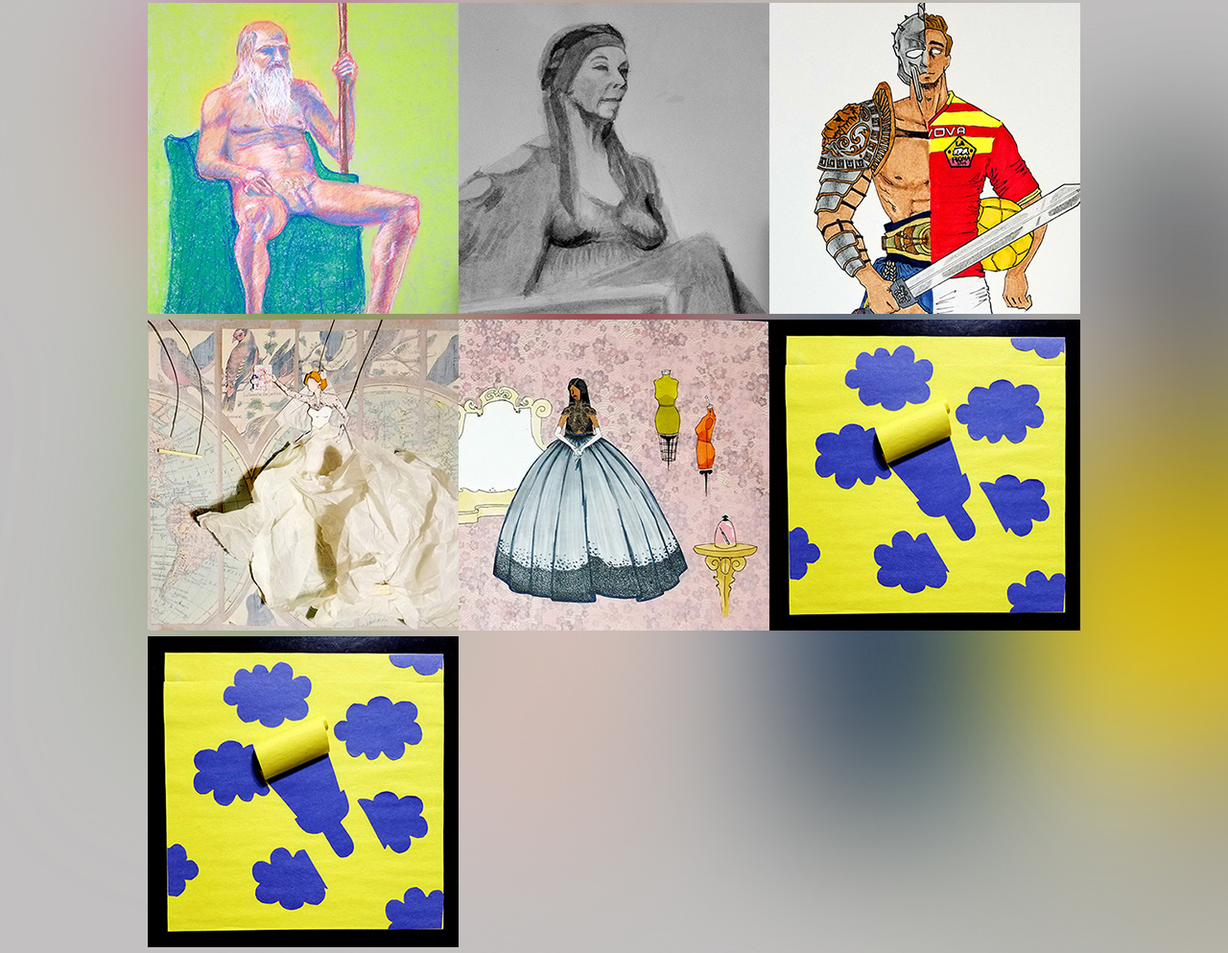
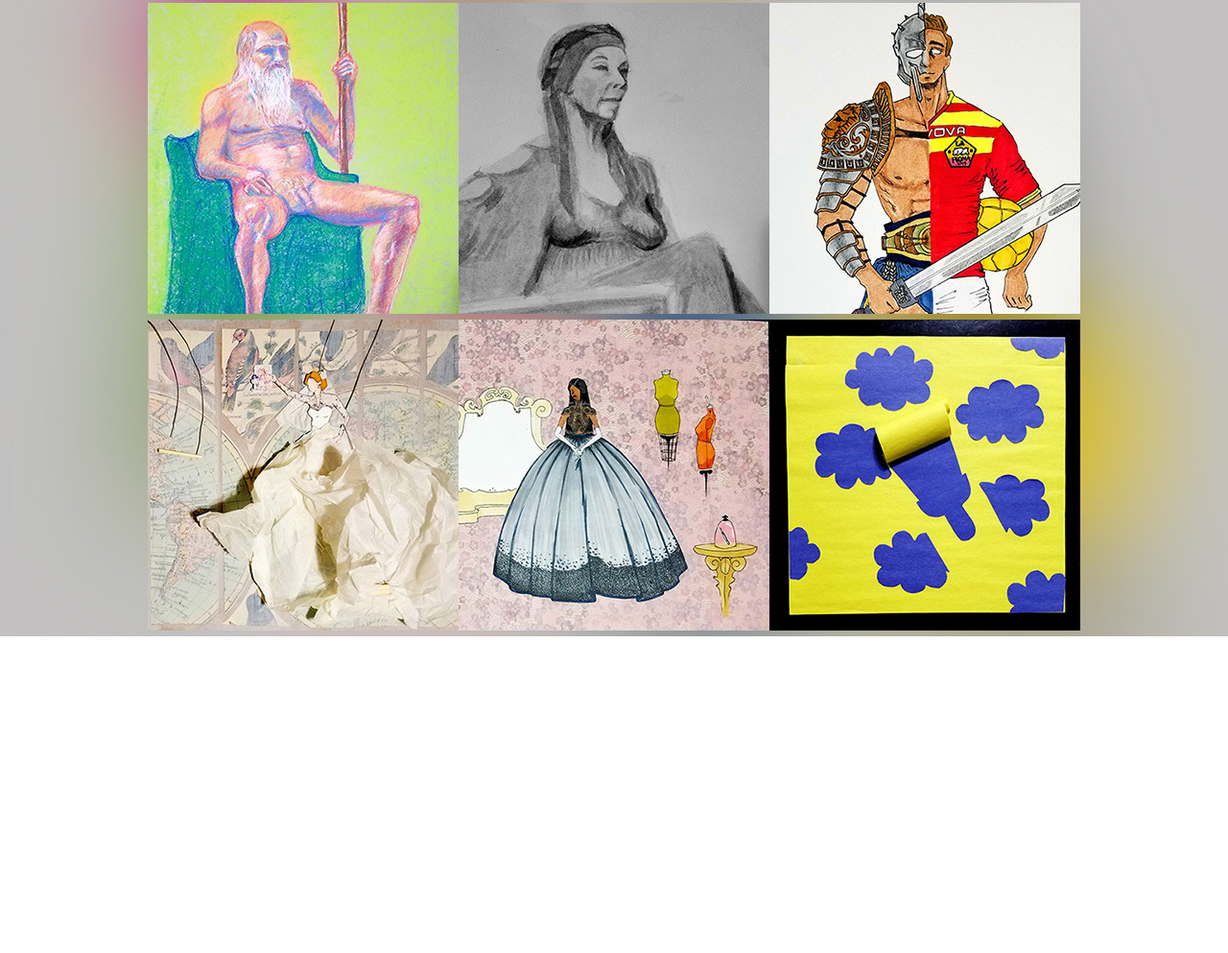
Before and after one commit to iosefsmj/iosefsmj.github.io, a plain HTML site: page traditional.html in a window 1280 px wide. Shown: the part 247-1240 px from the top of the page at 96% size. After the commit the page ends 910 px from the top, so only its background shows below. Drawn offline with Linux system fonts and the light colour scheme.

Commit message:
deleting. checking

```diff
--- a/traditional.html
+++ b/traditional.html
@@ -25,8 +25,6 @@
          <a href="img/divorce.jpg" data-lightbox="gallery"><img src="img/divorce-thumb.jpg" alt="grandpa"></a>
          <a href="img/elegant.jpg" data-lightbox="gallery"><img src="img/elegant-thumb.jpg" alt="grandpa"></a>
          <a href="img/skyscraper.jpg" data-lightbox="gallery"><img src="img/skyscraper-thumb.jpg" alt="grandpa"></a>
-         <a href="img/skyscraper.jpg" data-lightbox="gallery"><img src="img/skyscraper-thumb.jpg" alt="grandpa"></a>
-       <!-- <p>hi im iosef</p> -->
       </div>
    </div>
 </body>
```
